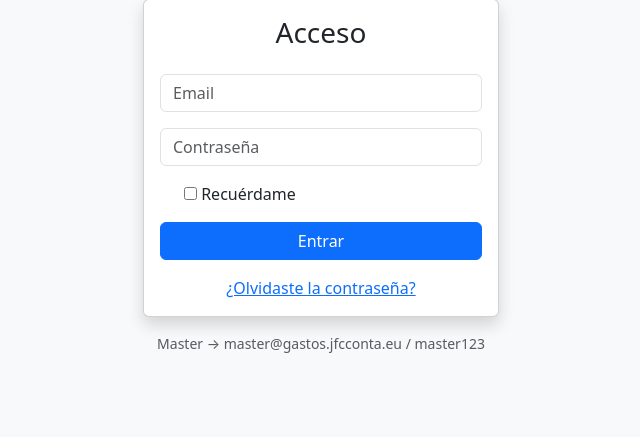
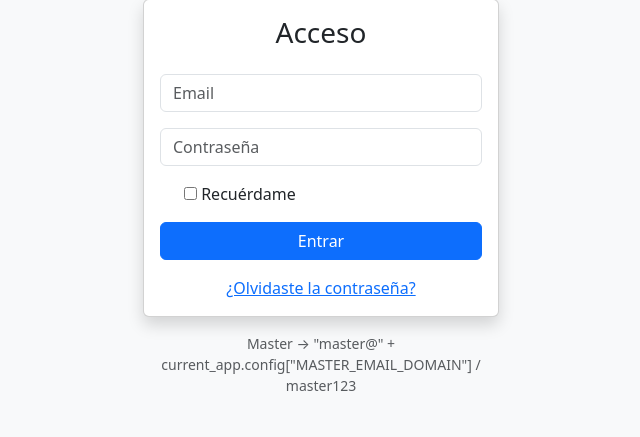
Before and after one commit to JorgeFCidV/expenses_proyect, a Flask app: page /login in a window 1280 px wide. Shown: the part 105-542 px from the top of the page, without its empty margins (319-959 px from the left). Run offline with Flask 3, Linux system fonts and the light colour scheme; some libraries are stand-ins or nearby versions.

Commit message:
Update email display in login template

```diff
--- a/app/templates/login.html
+++ b/app/templates/login.html
@@ -19,7 +19,7 @@
             </div>
         </div>
         <p class="text-center mt-3 text-muted small">
-            Master → master@gastos.jfcconta.eu / master123
+            Master → "master@" + current_app.config["MASTER_EMAIL_DOMAIN"] / master123
         </p>
     </div>
 </div>
```
